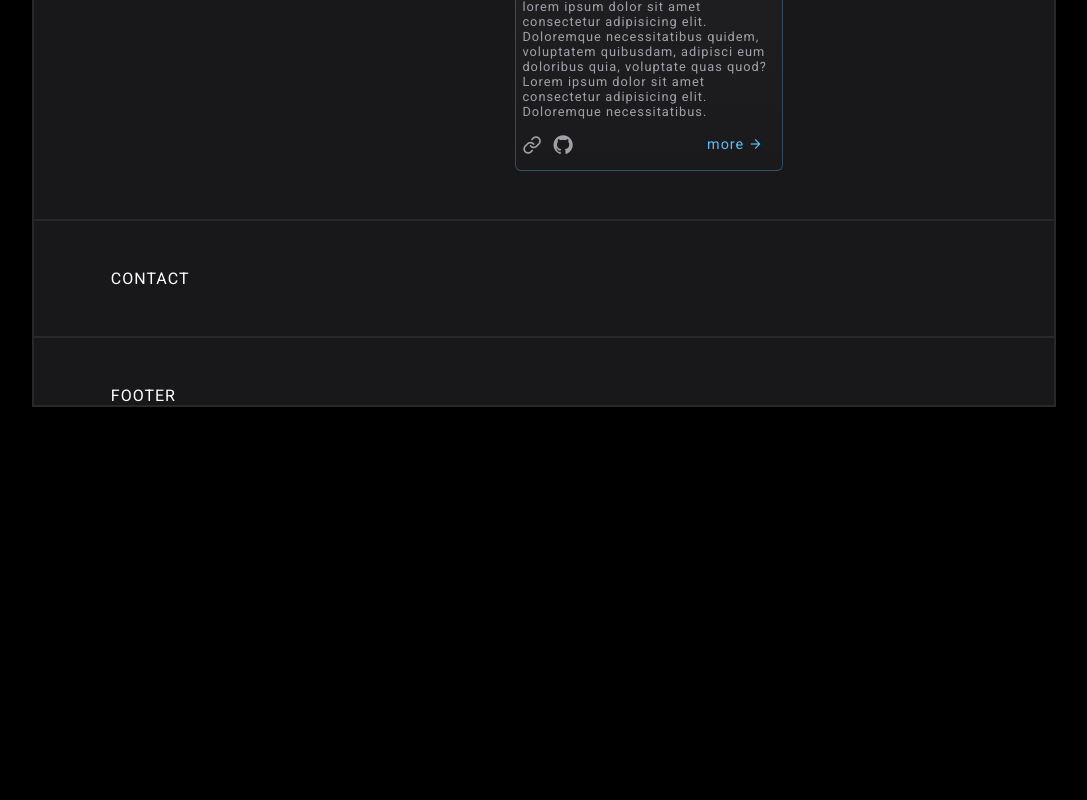
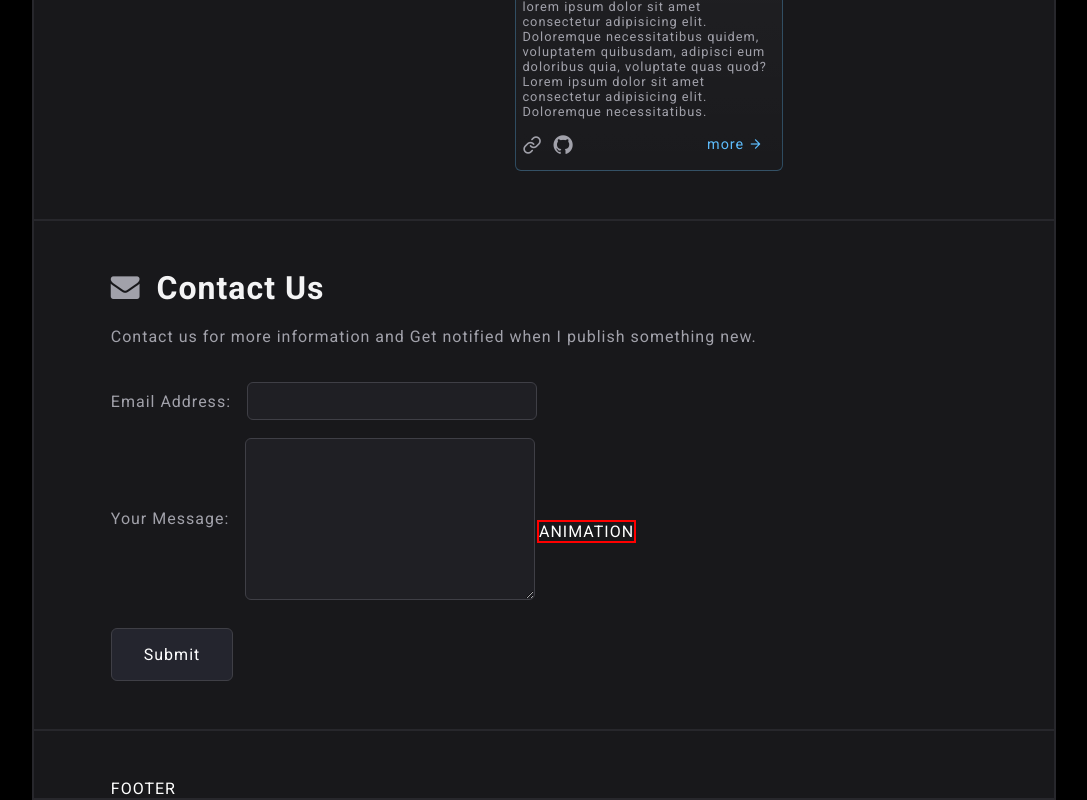
Before and after one commit to Ibrahimfathi96/Portfolio, a React (Vite) app: page / in a window 1280 px wide. Shown: the part 1660-2460 px from the top of the page, without its empty margins (96-1183 px from the left). Before the commit the page ends 2067 px from the top, so only its background shows below. Built offline with nearby package versions, Linux system fonts and the light colour scheme.

Commit message:
Contact Us

```diff
--- a/src/components/2-hero/hero.css
+++ b/src/components/2-hero/hero.css
@@ -5,6 +5,7 @@
 
 1. Left Section
 2- Right Section ==> Animation
+3- Responsive Design (Media Query)
 */
 
 /*
@@ -74,3 +75,17 @@
     2- Right Section ==> Animation
 ===================================
 */
+
+/*
+=======================================
+    3- Responsive Design (Media Query)
+=======================================
+*/
+@media (max-width: 600px) {
+  section.hero .all-icons {
+    flex-direction: row;
+    flex-wrap: wrap;
+    justify-content: start;
+    gap: 10px;
+  }
+}
--- a/src/components/4-contact/Contact.jsx
+++ b/src/components/4-contact/Contact.jsx
@@ -1,6 +1,35 @@
-import React from "react";
 import "./contact.css";
 const Contact = () => {
-  return <div>CONTACT</div>;
+  return (
+    <div>
+      <section className="contact-us">
+        <h1 className="title">
+          <span className="icon-envelope"></span>
+          Contact Us
+        </h1>
+        <p className="sub-title">
+          Contact us for more information and Get notified when I publish
+          something new.
+        </p>
+
+        <div className="flex">
+          <form className="">
+            <div className="flex">
+              <label htmlFor="email">Email Address:</label>
+              <input required type="email" name="" id="email" />
+            </div>
+
+            <div className="flex" style={{ marginTop: "1.1rem" }}>
+              <label htmlFor="message">Your Message:</label>
+              <textarea required name="" id="message" />
+            </div>
+
+            <button className="submit">Submit</button>
+          </form>
+          <div className="animation border">ANIMATION</div>
+        </div>
+      </section>
+    </div>
+  );
 };
 export default Contact;
--- a/src/components/4-contact/contact.css
+++ b/src/components/4-contact/contact.css
@@ -0,0 +1,98 @@
+section.contact-us .icon-envelope {
+  color: var(--subtitle);
+  margin-right: 1rem;
+  font-size: 1.8rem;
+}
+
+section.contact-us .title {
+  font-size: 2rem;
+  color: var(--title);
+  margin-bottom: 1rem;
+}
+section.contact-us .sub-title {
+  color: var(--subtitle);
+  margin-bottom: 2rem;
+  line-height: 1.7rem;
+}
+
+section.contact-us label {
+  color: var(--subtitle);
+}
+
+section.contact-us #email,
+section.contact-us #message {
+  all: unset;
+  background-color: rgba(63, 63, 70, 0.2);
+  border: 1px solid rgb(63, 63, 70);
+  width: 16rem;
+  padding: 0.5rem 1rem;
+  margin-left: 1rem;
+  border-radius: 6px;
+  transition: 0.3s;
+  font-size: 1.1rem;
+}
+
+section.contact-us #message {
+  min-height: 9rem;
+  resize: vertical;
+}
+
+section.contact-us .submit {
+  background-color: rgba(36, 37, 46, 1);
+  border: 1px solid rgb(63, 63, 70);
+  padding: 1rem 2rem;
+  text-align: center;
+  font-size: 1rem;
+  text-transform: capitalize;
+  border-radius: 6px;
+  transition: 0.3s;
+  margin-top: 1.8rem;
+}
+
+section.contact-us .submit:hover {
+  scale: 0.95;
+}
+
+section.contact-us #email:focus,
+section.contact-us #message:focus {
+  border: 1px solid var(--blue2);
+}
+
+section.contact-us #email:hover,
+section.contact-us #message:hover {
+  border: 1px solid var(--blue2);
+}
+
+/*
+=======================================
+    3- Responsive Design (Media Query)
+=======================================
+*/
+@media (max-width: 600px) {
+  section.contact-us .animation {
+    display: none;
+  }
+  section.contact-us form {
+    display: flex;
+    flex-direction: column;
+    width: 90%;
+  }
+  section.contact-us form div.flex {
+    flex-direction: column;
+    align-items: start;
+  }
+
+  section.contact-us #email,
+  section.contact-us #message {
+    width: 100%;
+    margin-left: 0;
+    padding: 0.7rem 0;
+    margin-top: 1rem;
+  }
+
+  section.contact-us .submit {
+    width: 30%;
+    margin-left: auto;
+    margin-right: auto;
+  }
+}
```
